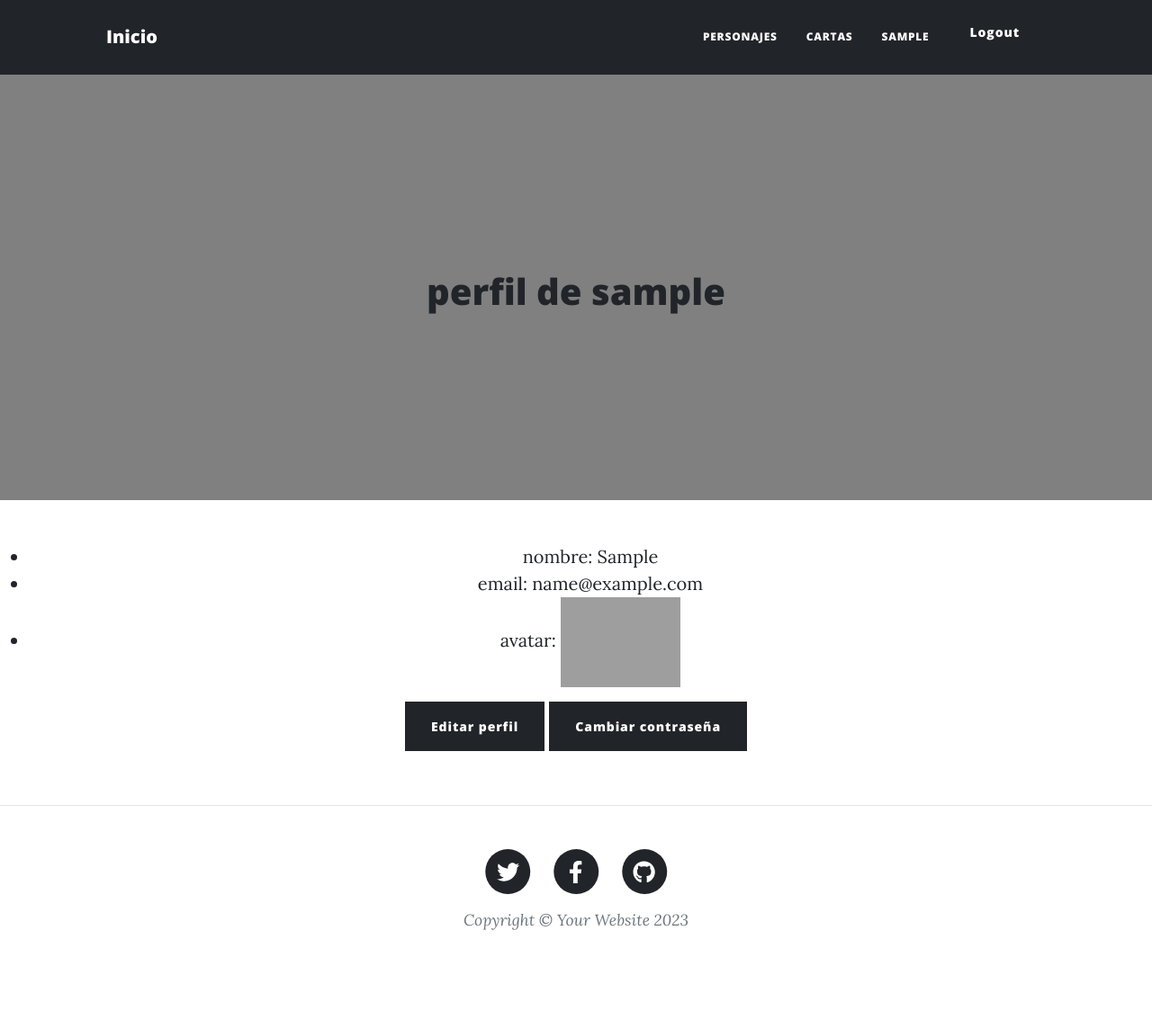
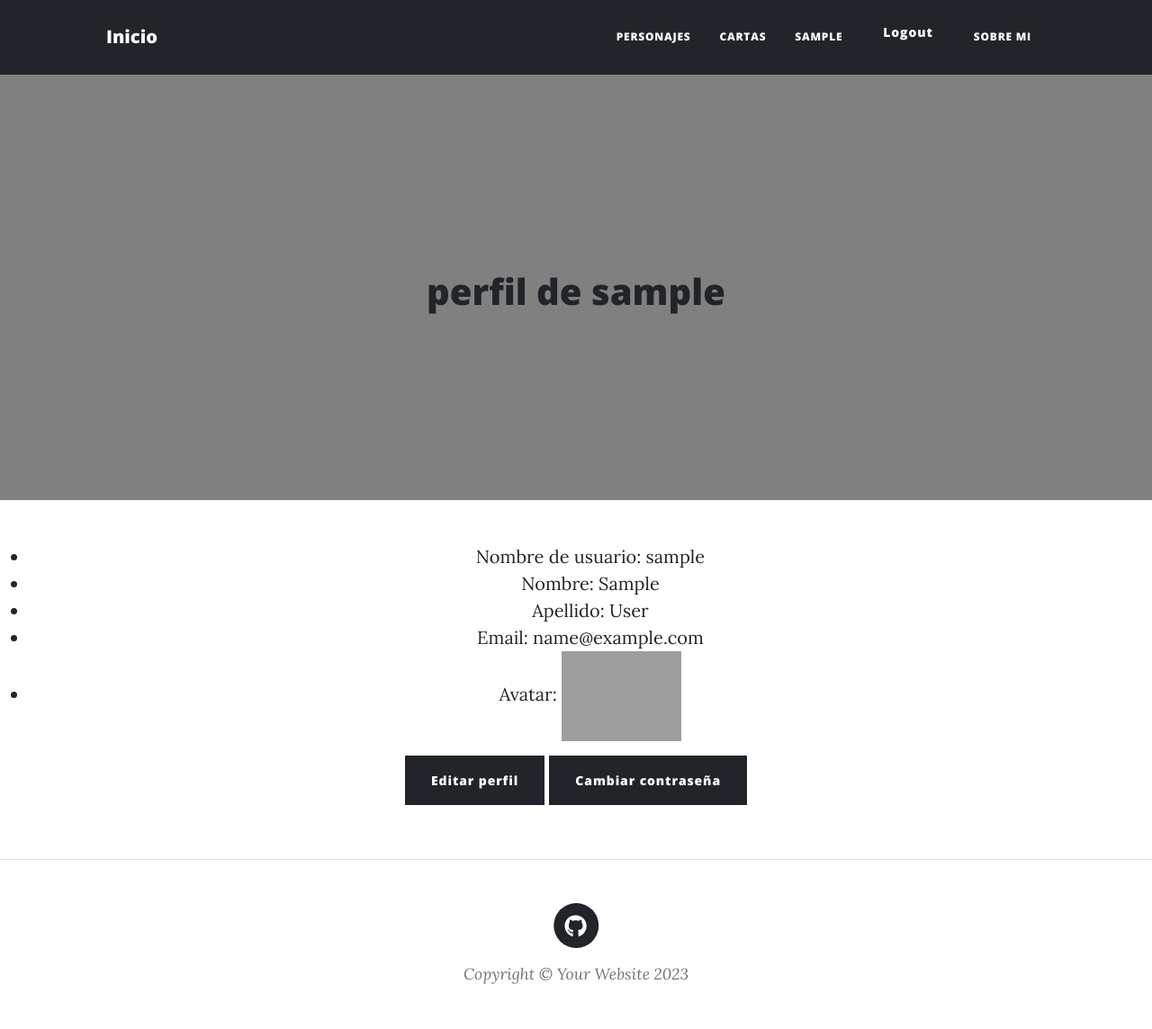
Before and after one commit to MarcosFernandez24/Fernandez-PlaygroundFinalProject, a Django app: page /usuarios/perfil/ in a window 1280 px wide. Shown: the whole page at 90% size. Before the commit the page ends 1034 px from the top, so only its background shows below. Run offline with Django 5.2, Linux system fonts and the light colour scheme; the visitor is signed in with stand-in values (Sample User, id 1); data that the repository does not hold is empty; some libraries are stand-ins or nearby versions; grey boxes are pictures that could not be loaded.

Commit message:
Subiendo lo ultimo del proyecto

```diff
--- a/inicio/urls.py
+++ b/inicio/urls.py
@@ -1,5 +1,5 @@
 from django.urls import path
-from inicio.views import vista_principal, crear_personaje, personajes, ver_personaje, eliminar_personaje, editar_personaje
+from inicio.views import vista_principal, crear_personaje, personajes, ver_personaje, eliminar_personaje, editar_personaje, sobre_mi
 
 urlpatterns = [
     path('', vista_principal, name='inicio'),
@@ -8,4 +8,5 @@ urlpatterns = [
     path('personajes/int:<id_personaje>/', ver_personaje, name='ver_personaje'),
     path('personajes/int:<id_personaje>/eliminar/', eliminar_personaje, name='eliminar_personaje'),
     path('personajes/int:<id_personaje>/editar/', editar_personaje, name='editar_personaje'),
+    path('sobremi/', sobre_mi, name='sobremi')
 ]
--- a/inicio/views.py
+++ b/inicio/views.py
@@ -73,3 +73,6 @@ def editar_personaje(request, id_personaje):
 def ver_personaje(request, id_personaje):
     personaje = Personaje.objects.get(id=id_personaje)
     return render(request, 'inicio/ver_personaje.html', {'personaje' : personaje})
+
+def sobre_mi(request):
+    return render(request, 'inicio/sobremi.html')
--- a/templates/base.html
+++ b/templates/base.html
@@ -40,10 +40,7 @@
                         <li class="nav-item"><a class="nav-link px-lg-3 py-3 py-lg-4" href={% url "login" %}>Login</a></li>
                         <li class="nav-item"><a class="nav-link px-lg-3 py-3 py-lg-4" href={% url "registro" %}>Registrarse</a></li>
                         {% endif %}
-                        {% if request.user.datosextras.avatar.url %}
-                        <li>avatar: <img src={{request.user.datosextras.avatar.url}} alt="" height='40px'></li>
-                        {% endif %}
-
+                        <li class="nav-item"><a class="nav-link px-lg-3 py-3 py-lg-4" href={% url "sobremi" %}>sobre mi</a></li>
                     </ul>
                 </div>
             </div>
@@ -70,23 +67,7 @@
                     <div class="col-md-10 col-lg-8 col-xl-7">
                         <ul class="list-inline text-center">
                             <li class="list-inline-item">
-                                <a href="#!">
-                                    <span class="fa-stack fa-lg">
-                                        <i class="fas fa-circle fa-stack-2x"></i>
-                                        <i class="fab fa-twitter fa-stack-1x fa-inverse"></i>
-                                    </span>
-                                </a>
-                            </li>
-                            <li class="list-inline-item">
-                                <a href="#!">
-                                    <span class="fa-stack fa-lg">
-                                        <i class="fas fa-circle fa-stack-2x"></i>
-                                        <i class="fab fa-facebook-f fa-stack-1x fa-inverse"></i>
-                                    </span>
-                                </a>
-                            </li>
-                            <li class="list-inline-item">
-                                <a href="#!">
+                                <a href="https://github.com/MarcosFernandez24" target="_blank">
                                     <span class="fa-stack fa-lg">
                                         <i class="fas fa-circle fa-stack-2x"></i>
                                         <i class="fab fa-github fa-stack-1x fa-inverse"></i>
--- a/usuarios/forms.py
+++ b/usuarios/forms.py
@@ -15,10 +15,12 @@ class CreacionDeUsuario(UserCreationForm):
 
 class EditarPerfil(UserChangeForm):
     password = None
+    username = forms.CharField(label='Nombre de usuario', required=True)
     email = forms.EmailField(label='Editar email')
     first_name = forms.CharField(label='Nombre')
+    last_name = forms.CharField(label='Apellido')
     avatar = forms.ImageField(required=False)
 
     class Meta:
         model = User
-        fields = ['email', 'first_name', 'avatar']
+        fields = ['email', 'first_name', 'last_name', 'username', 'avatar']
--- a/usuarios/templates/usuarios/perfil.html
+++ b/usuarios/templates/usuarios/perfil.html
@@ -4,9 +4,11 @@ perfil de {{request.user}}
 {% endblock h1_header %}
 {% block main %}
 <ul>
-    <li>nombre: {{request.user.first_name}}</li>
-    <li>email: {{request.user.email}}</li>
-    <li>avatar: <img src={{request.user.datosextras.avatar.url}} alt="" height='100px'></li>
+    <li>Nombre de usuario: {{request.user.username}}</li>
+    <li>Nombre: {{request.user.first_name}}</li>
+    <li>Apellido: {{request.user.last_name}}</li>
+    <li>Email: {{request.user.email}}</li>
+    <li>Avatar: <img src={{request.user.datosextras.avatar.url}} alt="avatar del usuario" height='100px'></li>
 </ul>
 
 <a class='btn btn-dark' href={% url "editar_perfil" %}>Editar perfil</a>
```
Also changed, not shown: inicio/templates/inicio/sobremi.html (added, +15 -0 lines), usuarios/views.py (line endings or trailing spaces), 1 other file.
